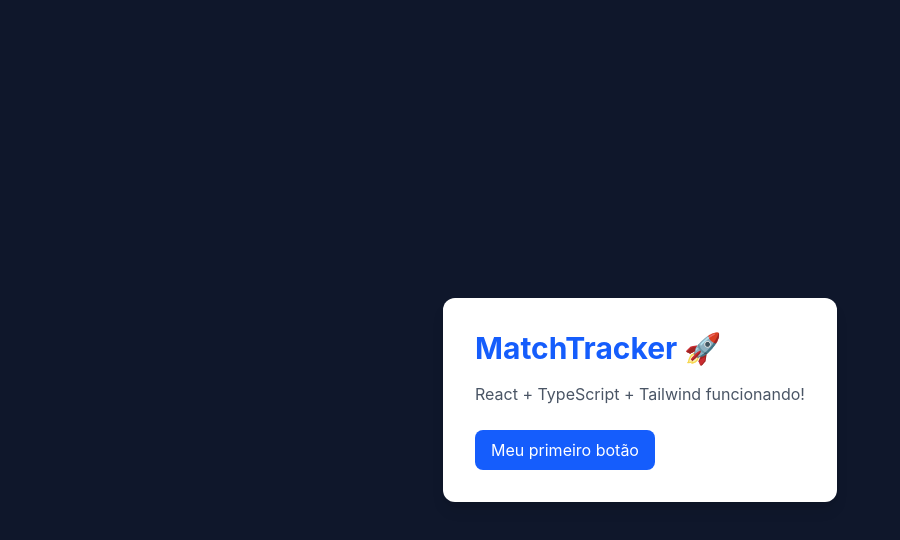
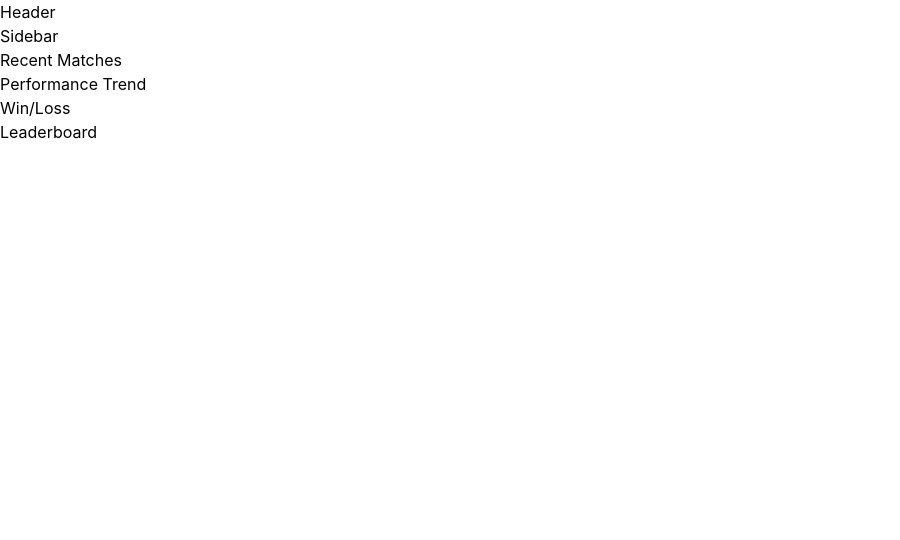
Before and after one commit to Juaopm/matchtracker-web, a React (Vite) app: page / in a window 1280 px wide. Shown: the top 540 px of the page, without its empty margins (0-900 px from the left). Built offline with nearby package versions, Linux system fonts and the light colour scheme.

Commit message:
feat: criar estrutura inicial do dashboard

```diff
--- a/index.html
+++ b/index.html
@@ -4,7 +4,7 @@
     <meta charset="UTF-8" />
     <link rel="icon" type="image/svg+xml" href="/favicon.svg" />
     <meta name="viewport" content="width=device-width, initial-scale=1.0" />
-    <title>matchtracker-frontend</title>
+    <title>matchtracker+</title>
   </head>
   <body>
     <div id="root"></div>
--- a/src/App.tsx
+++ b/src/App.tsx
@@ -1,19 +1,7 @@
+import Dashboard from "./pages/Dashboard";
+
 function App() {
-  return (
-    <div className="min-h-screen flex items-center justify-center bg-slate-900">
-      <div className="bg-white rounded-xl shadow-lg p-8">
-        <h1 className="text-3xl font-bold text-blue-600">MatchTracker 🚀</h1>
-
-        <p className="mt-4 text-gray-600">
-          React + TypeScript + Tailwind funcionando!
-        </p>
-
-        <button className="mt-6 px-4 py-2 bg-blue-600 text-white rounded-lg hover:bg-blue-700 transition">
-          Meu primeiro botão
-        </button>
-      </div>
-    </div>
-  );
+  return <Dashboard />;
 }
 
 export default App;
--- /dev/null
+++ b/src/pages/Dashboard.tsx
@@ -0,0 +1,42 @@
+function Dashboard() {
+  return (
+    <div>
+      {/*Header */}
+      <header>
+        <h1>Header</h1>
+      </header>
+
+      <div>
+        {/* Sidebar */}
+        <aside>
+          <h2>Sidebar</h2>
+        </aside>
+
+        {/* Main */}
+        <main>
+          {/* Recent Matches */}
+          <section>
+            <h2>Recent Matches</h2>
+          </section>
+
+          {/* Performance */}
+          <section>
+            <h2>Performance Trend</h2>
+          </section>
+
+          {/* Win/Loss */}
+          <section>
+            <h2>Win/Loss</h2>
+          </section>
+
+          {/* Leaderboard */}
+          <section>
+            <h2>Leaderboard</h2>
+          </section>
+        </main>
+      </div>
+    </div>
+  );
+}
+
+export default Dashboard;
```
